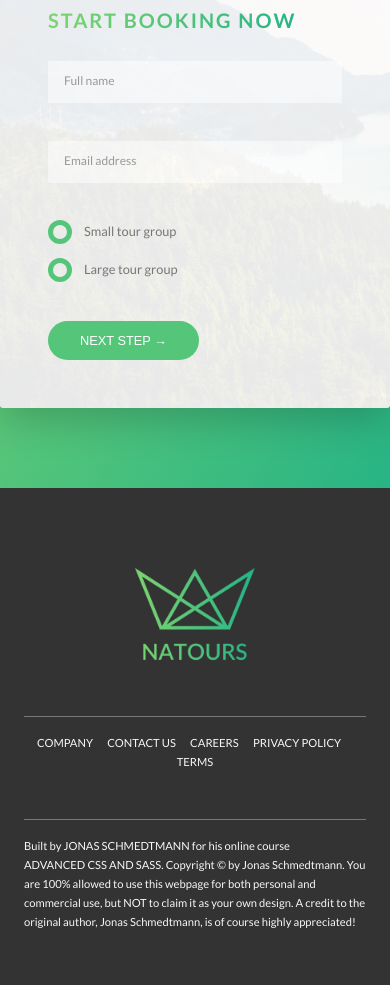
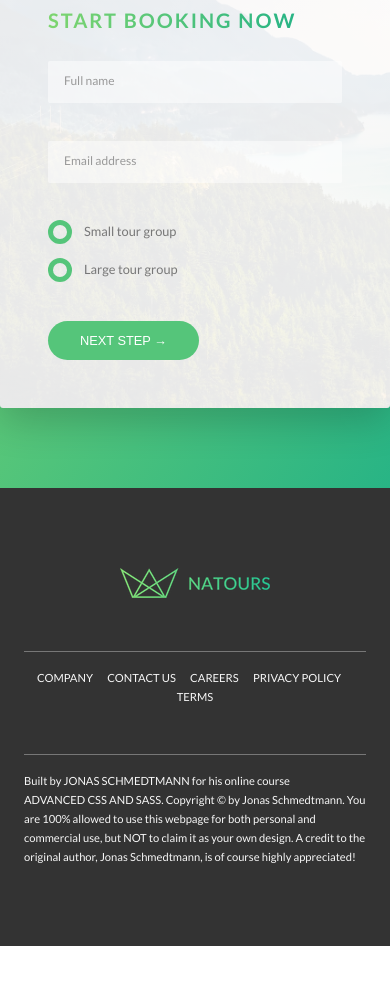
Before and after one commit to thiagocrux/natours-landing-page, a website: page index.html in a window 390 px wide. Shown: the part 5826-6811 px from the top of the page. After the commit the page ends 6772 px from the top, so only its background shows below. Drawn offline with Linux system fonts and the light colour scheme.

Commit message:
After class 61 "Responsive Images in HTML - Art Direction and Density Switching"

```diff
--- a/index.html
+++ b/index.html
@@ -356,7 +356,12 @@
 
         <footer class="footer">
             <div class="footer__logo-box">
-                <img src="/img/logo-green-2x.png" alt="Full logo" class="footer__logo">
+
+                <picture class="footer__logo">
+                    <source srcset="img/logo-green-small-1x.png 1x, img/logo-green-small-2x.png 2x" media="(max-width: 37.5em)">
+                    <img srcset="img/logo-green-1x.png 1x, img/logo-green-2x.png 2x" alt="Full logo">
+                </picture>
+
             </div>
             <div class="row">
                 <div class="col-1-of-2">
```
